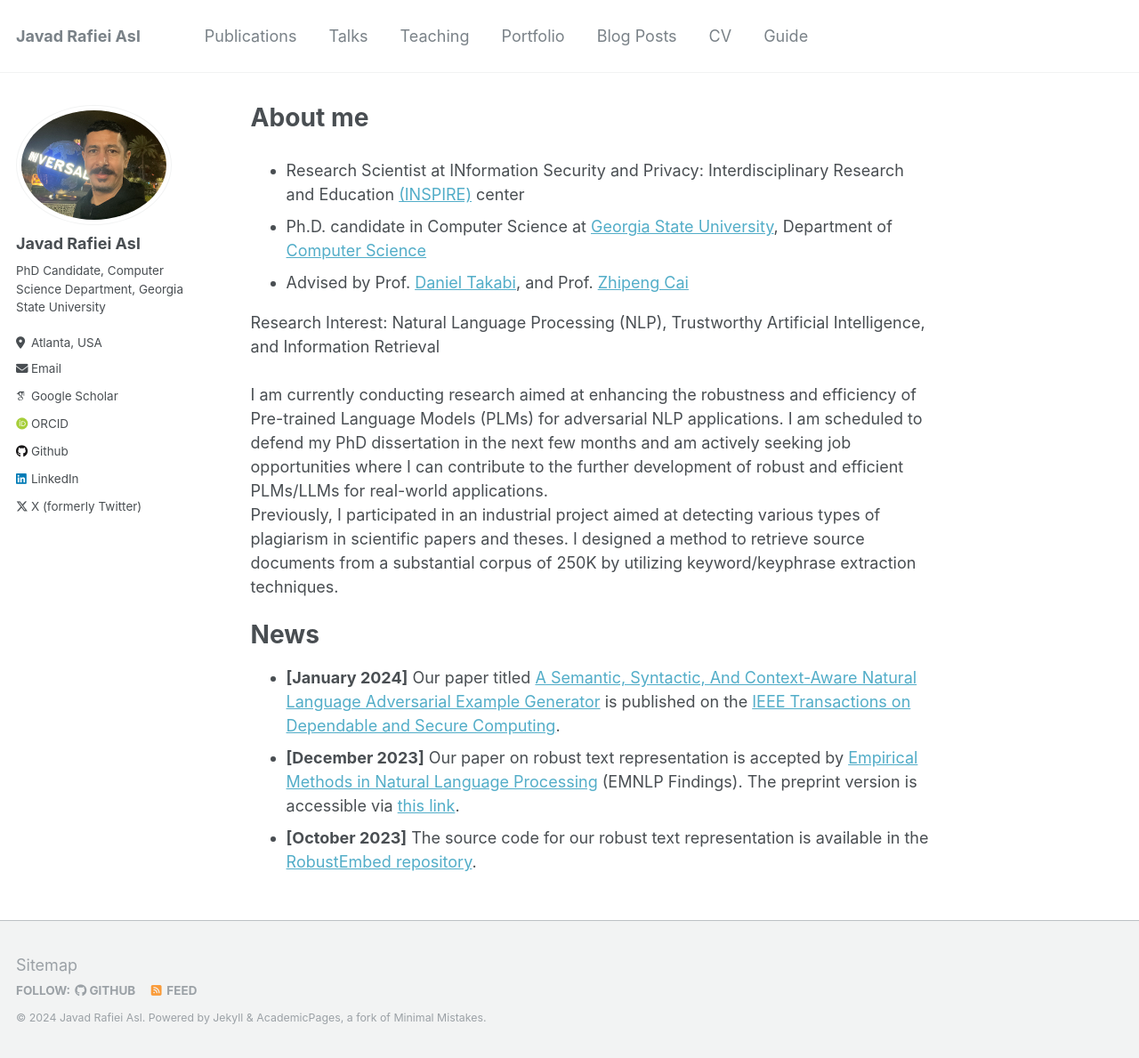
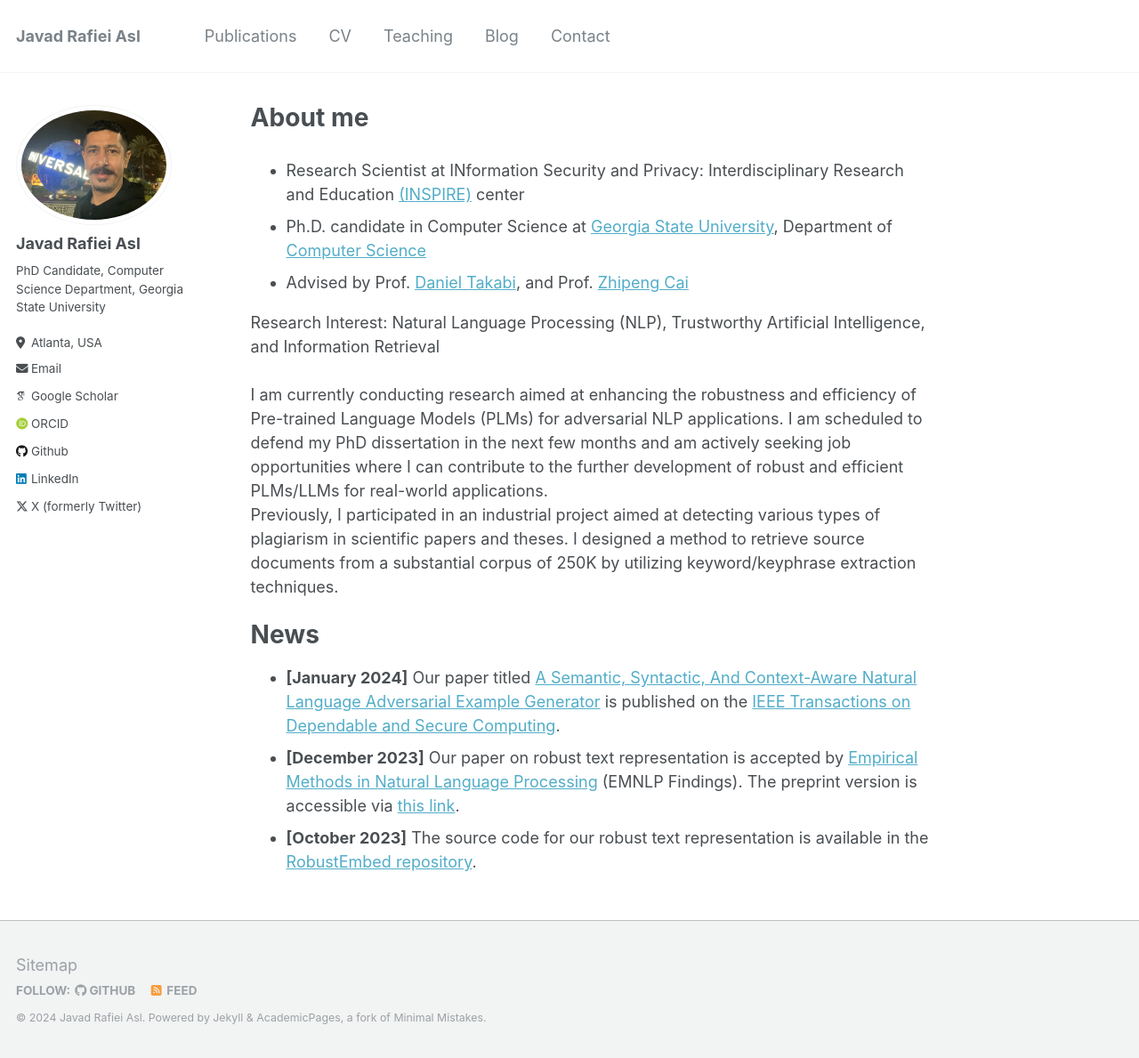
Before and after one commit to jasl1/jasl1.github.io, a Jekyll site: the page built from _pages/about.md, in a window 1280 px wide and 1189 px high. Shown: the whole window at 89% size. Built offline with Jekyll 4.4.1, drawn with Linux system fonts in a browser that asks for light colours; some web fonts are replaced.

Commit message:
Update navigation.yml

```diff
--- a/_data/navigation.yml
+++ b/_data/navigation.yml
@@ -1,22 +1,26 @@
 # main links links
 main:
+
   - title: "Publications"
     url: /publications/
 
-  - title: "Talks"
-    url: /talks/
+  - title: "CV"
+    url: /cv/
+
+#  - title: "Talks"
+#   url: /talks/
 
   - title: "Teaching"
     url: /teaching/
 
-  - title: "Portfolio"
-    url: /portfolio/
+#  - title: "Portfolio"
+#    url: /portfolio/
 
-  - title: "Blog Posts"
+  - title: "Blog"
     url: /year-archive/
 
-  - title: "CV"
-    url: /cv/
+#  - title: "Guide"
+#    url: /markdown/
 
-  - title: "Guide"
-    url: /markdown/
+  - title: "Contact"
+    url: /contact/
```
